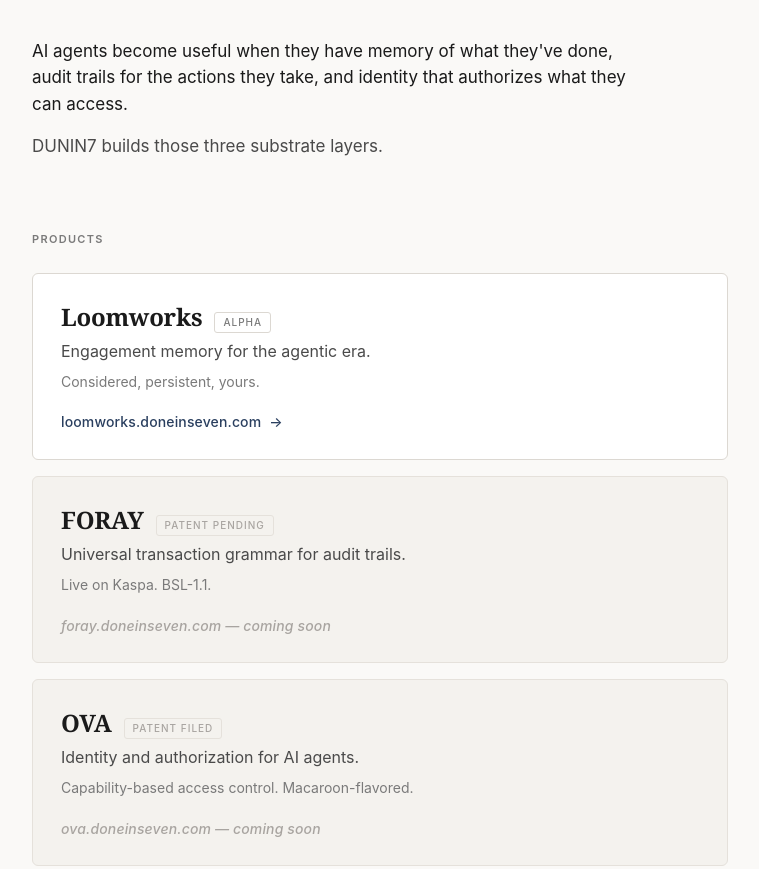
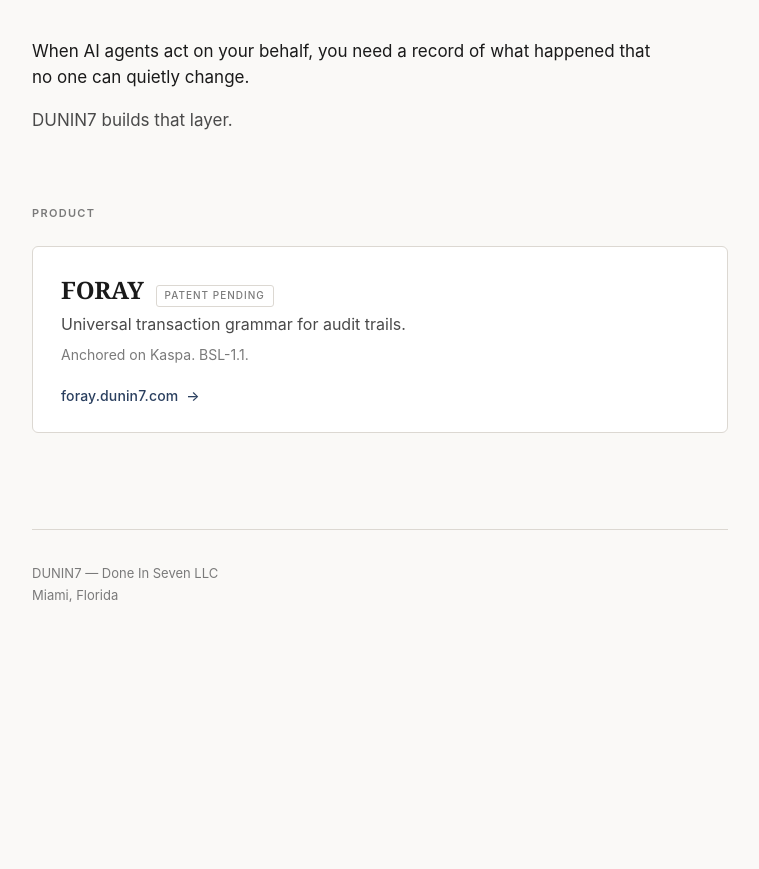
Before and after one commit to DUNIN7/doneinseven, a plain HTML site: page index.html in a window 1280 px wide. Shown: the part 220-1089 px from the top of the page, without its empty margins (260-1019 px from the left). After the commit the page ends 891 px from the top, so only its background shows below. Drawn offline with Linux system fonts and the light colour scheme.

Commit message:
Landing page v0.3: FORAY only
Remove Loomworks and OVA cards at the Operator's direction. FORAY card is now
a live link to foray.dunin7.com, wording "Anchored on Kaspa". Intro text
rewritten to match a single product. Version comment and title bumped to v0.3.

Co-Authored-By: Claude Sonnet 5.5 <noreply@anthropic.com>
Claude-Session: https://claude.ai/code/session_01TJFyPfaZtn1QD73YLMCKcs

```diff
--- a/index.html
+++ b/index.html
@@ -1,24 +1,20 @@
 <!--
-  DUNIN7 apex landing page — mockup v0.1
+  DUNIN7 apex landing page — v0.3
   doneinseven.com
-  2026-05-16
+  2026-11-21
 
-  First-pass starting-point draft. Per Phase 51 P51-D6, marketing content is
-  Operator-authored; this draft is a reaction surface, not final copy.
-
-  Open design question carried in this draft:
-  - FORAY and OVA subdomains shown as label-only (not linked) because the
-    pages don't exist yet. Alternative: deploy placeholder pages at those
-    subdomains and make them live links. v0.1 takes the honest-about-state
-    path; v0.2 can flip if desired.
+  v0.3 shows FORAY only. Replaces mockup v0.1 (2026-05-16), which listed
+  Loomworks, FORAY and OVA with FORAY and OVA as label-only "coming soon".
+  Loomworks and OVA are removed for now at the Operator's direction; the
+  Loomworks marketing site stays live at loomworks.doneinseven.com.
 -->
 <!DOCTYPE html>
 <html lang="en">
 <head>
   <meta charset="utf-8">
   <meta name="viewport" content="width=device-width, initial-scale=1">
-  <title>DUNIN7 — apex landing mockup v0.1</title>
-  <meta name="description" content="DUNIN7 builds substrate for the agentic era. Memory, transactions, identity — for AI agents and the humans working with them.">
+  <title>DUNIN7 — landing v0.3</title>
+  <meta name="description" content="DUNIN7 builds substrate for the agentic era. FORAY: tamper-evident audit trails for AI agents.">
   <link rel="icon" type="image/svg+xml" href="/favicon.svg" />
   <style>
     :root {
@@ -203,42 +199,22 @@
     <p class="tagline">Substrate for the agentic era.</p>
 
     <section class="thesis">
-      <p>AI agents become useful when they have memory of what they've done, audit trails for the actions they take, and identity that authorizes what they can access.</p>
-      <p>DUNIN7 builds those three substrate layers.</p>
+      <p>When AI agents act on your behalf, you need a record of what happened that no one can quietly change.</p>
+      <p>DUNIN7 builds that layer.</p>
     </section>
 
     <section class="products">
-      <p class="products-label">Products</p>
+      <p class="products-label">Product</p>
 
-      <a class="product" href="https://loomworks.doneinseven.com">
-        <h2 class="product-name">
-          Loomworks
-          <span class="status">Alpha</span>
-        </h2>
-        <p class="product-tagline">Engagement memory for the agentic era.</p>
-        <p class="product-note">Considered, persistent, yours.</p>
-        <span class="product-link">loomworks.doneinseven.com <span class="arrow">→</span></span>
-      </a>
-
-      <div class="product inactive">
+      <a class="product" href="https://foray.dunin7.com">
         <h2 class="product-name">
           FORAY
           <span class="status">Patent pending</span>
         </h2>
         <p class="product-tagline">Universal transaction grammar for audit trails.</p>
-        <p class="product-note">Live on Kaspa. BSL-1.1.</p>
-        <span class="product-link inactive-link">foray.doneinseven.com — coming soon</span>
-      </div>
-
-      <div class="product inactive">
-        <h2 class="product-name">
-          OVA
-          <span class="status">Patent filed</span>
-        </h2>
-        <p class="product-tagline">Identity and authorization for AI agents.</p>
-        <p class="product-note">Capability-based access control. Macaroon-flavored.</p>
-        <span class="product-link inactive-link">ova.doneinseven.com — coming soon</span>
-      </div>
+        <p class="product-note">Anchored on Kaspa. BSL-1.1.</p>
+        <span class="product-link">foray.dunin7.com <span class="arrow">→</span></span>
+      </a>
     </section>
 
     <footer>
```
